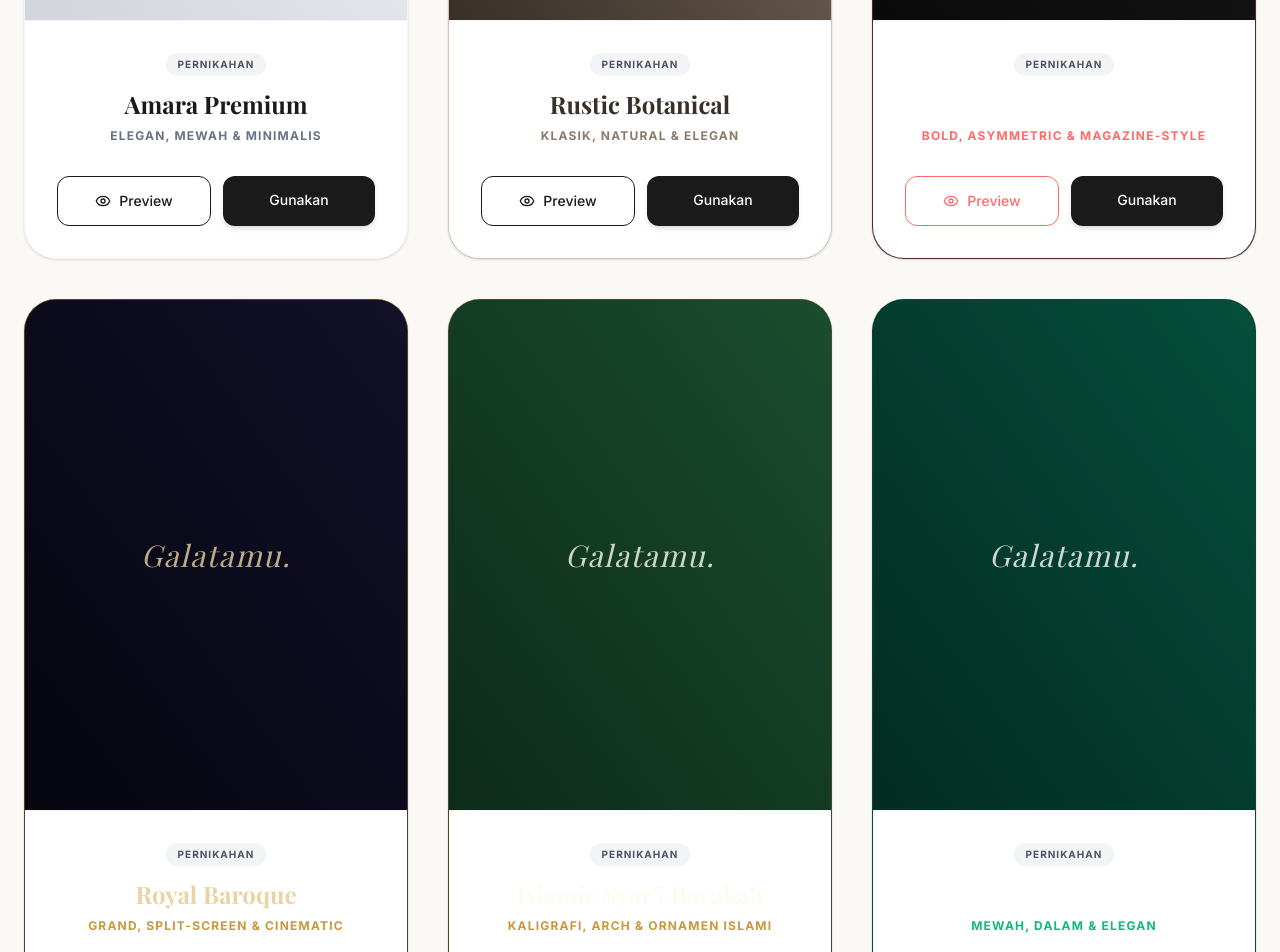
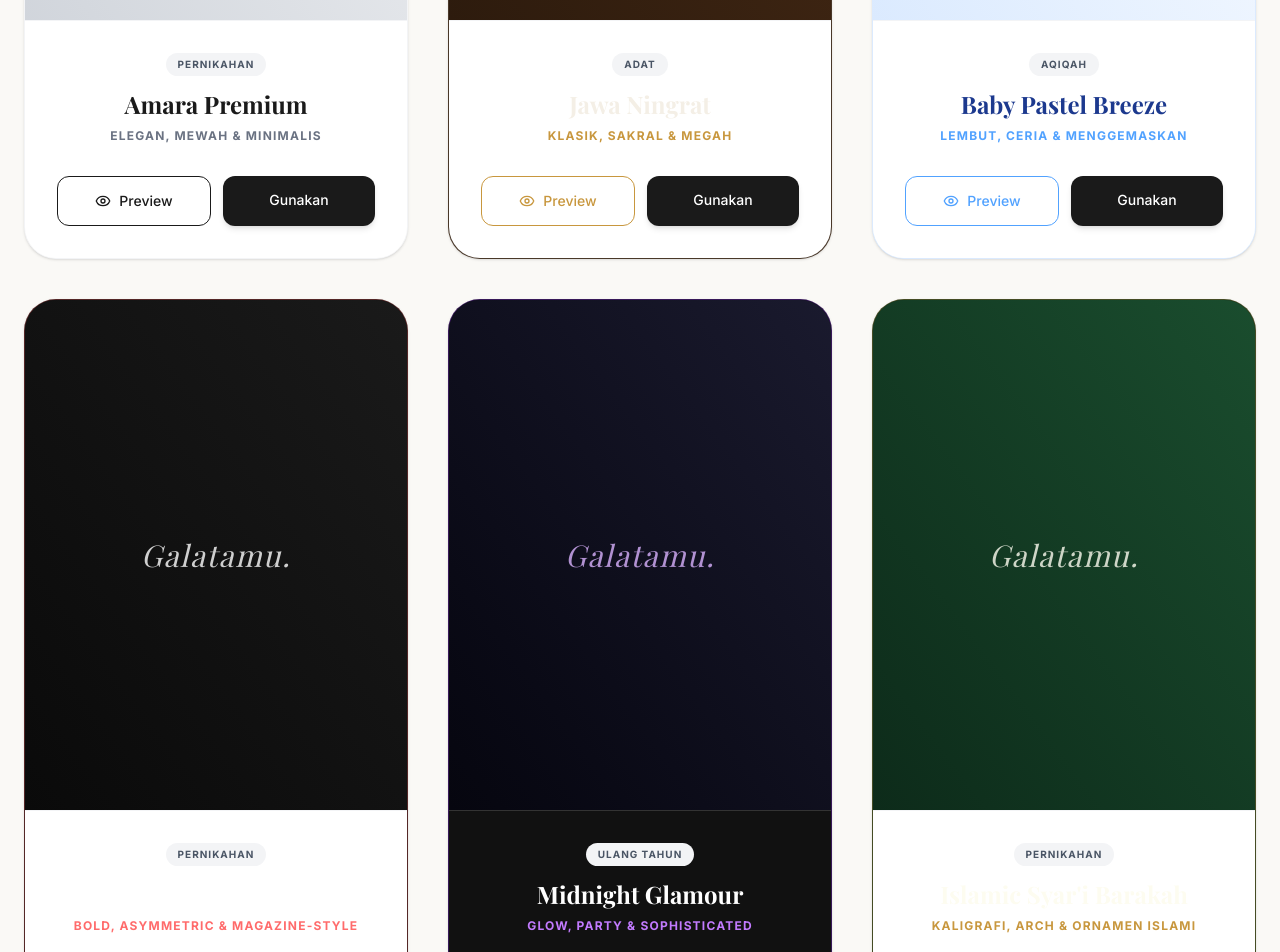
Before and after one commit to hellogalatamu/galatamu, a Next.js app: page / in a window 1280 px wide. Shown: the part 2640-3592 px from the top of the page. Built offline with nearby package versions, Linux system fonts and the light colour scheme; no server answers; a web font is replaced by a local one.

Commit message:
Polish: Expand landing page themes and categories

```diff
--- a/app/page.tsx
+++ b/app/page.tsx
@@ -32,7 +32,7 @@ const DEMO_DATA = {
 };
 
 // Theme Catalog Data
-const CATEGORIES = ["Semua", "Pernikahan"];
+const CATEGORIES = ["Semua", "Pernikahan", "Adat", "Aqiqah", "Ulang Tahun"];
 
 const THEMES: any[] = [
   {
@@ -50,17 +50,32 @@ const THEMES: any[] = [
     waText: `Assalamu'alaikum, Kak Admin Galatamu 👋\n\nSaya tertarik dengan *Tema Amara Premium* dan ingin memesan undangan digital untuk pernikahan saya.\n\nBoleh saya tahu detailnya? 🙏`,
   },
   {
-    id: "rustic_01",
-    name: "Rustic Botanical",
-    category: "Pernikahan",
-    tagline: "Klasik, Natural & Elegan",
-    bg: "bg-[#f4efe6]",
-    border: "border-[#d4c3b3]",
-    textColor: "text-[#382f27]",
-    tagColor: "text-[#8c7a6b]",
-    previewBg: "from-[#382f27] to-[#8c7a6b]",
+    id: "jawa_01",
+    name: "Jawa Ningrat",
+    category: "Adat",
+    tagline: "Klasik, Sakral & Megah",
+    bg: "bg-[#2d1b0d]",
+    border: "border-[#8c7a6b]/30",
+    textColor: "text-[#f4efe6]",
+    tagColor: "text-[#c8973e]",
+    previewBg: "from-[#2d1b0d] to-[#4a2c16]",
     previewText: "text-[#f4efe6]",
-    waText: `Assalamu'alaikum, Kak Admin Galatamu 👋\n\nSaya tertarik dengan *Tema Rustic Botanical* dan ingin memesan undangan digital untuk pernikahan saya.\n\nBoleh saya tahu detailnya? 🙏`,
+    btnBorder: "border-[#c8973e] text-[#c8973e] hover:bg-[#c8973e] hover:text-[#2d1b0d]",
+    waText: `Assalamu'alaikum, Kak Admin Galatamu 👋\n\nSaya tertarik dengan *Tema Jawa Ningrat* untuk pernikahan saya.`,
+  },
+  {
+    id: "aqiqah_01",
+    name: "Baby Pastel Breeze",
+    category: "Aqiqah",
+    tagline: "Lembut, Ceria & Menggemaskan",
+    bg: "bg-[#f0f9ff]",
+    border: "border-blue-100",
+    textColor: "text-blue-900",
+    tagColor: "text-blue-400",
+    previewBg: "from-blue-100 to-white",
+    previewText: "text-blue-600",
+    btnBorder: "border-blue-400 text-blue-400 hover:bg-blue-400 hover:text-white",
+    waText: `Assalamu'alaikum, Kak Admin Galatamu 👋\n\nSaya tertarik dengan *Tema Baby Pastel Breeze* untuk acara Aqiqah anak saya.`,
   },
   {
     id: "modern_01",
@@ -77,18 +92,18 @@ const THEMES: any[] = [
     waText: `Assalamu'alaikum, Kak Admin Galatamu 👋\n\nSaya tertarik dengan *Tema Modern Editorial* untuk pernikahan saya.`,
   },
   {
-    id: "royal_01",
-    name: "Royal Baroque",
-    category: "Pernikahan",
-    tagline: "Grand, Split-Screen & Cinematic",
+    id: "sweet17_01",
+    name: "Midnight Glamour",
+    category: "Ulang Tahun",
+    tagline: "Glow, Party & Sophisticated",
     bg: "bg-[#06060f]",
-    border: "border-[#c8973e]/40",
-    textColor: "text-[#e8d5a3]",
-    tagColor: "text-[#c8973e]",
-    previewBg: "from-[#06060f] to-[#12102a]",
-    previewText: "text-[#e8d5a3]",
-    btnBorder: "border-[#c8973e] text-[#c8973e] hover:bg-[#c8973e] hover:text-[#06060f]",
-    waText: `Assalamu'alaikum, Kak Admin Galatamu 👋\n\nSaya tertarik dengan *Tema Royal Baroque* untuk pernikahan saya.`,
+    border: "border-purple-500/30",
+    textColor: "text-white",
+    tagColor: "text-purple-400",
+    previewBg: "from-[#06060f] to-[#1a1a2e]",
+    previewText: "text-purple-300",
+    btnBorder: "border-purple-400 text-purple-400 hover:bg-purple-400 hover:text-white",
+    waText: `Assalamu'alaikum, Kak Admin Galatamu 👋\n\nSaya tertarik dengan *Tema Midnight Glamour* untuk Sweet 17 saya.`,
   },
   {
     id: "islamic_01",
@@ -103,22 +118,9 @@ const THEMES: any[] = [
     previewText: "text-[#fdfcf0]",
     btnBorder: "border-[#c8973e] text-[#c8973e] hover:bg-[#c8973e] hover:text-[#0d2b1a]",
     waText: `Assalamu'alaikum, Kak Admin Galatamu 👋\n\nSaya tertarik dengan *Tema Islamic Syar'i Barakah* untuk pernikahan saya.`,
-  },
-  {
-    id: "emerald_01",
-    name: "Emerald Green Glow",
-    category: "Pernikahan",
-    tagline: "Mewah, Dalam & Elegan",
-    bg: "bg-[#022c22]",
-    border: "border-[#10b981]/20",
-    textColor: "text-white",
-    tagColor: "text-[#10b981]",
-    previewBg: "from-[#022c22] to-[#064e3b]",
-    previewText: "text-white",
-    btnBorder: "border-[#10b981] text-[#10b981] hover:bg-[#10b981] hover:text-white",
-    waText: `Assalamu'alaikum, Kak Admin Galatamu 👋\n\nSaya tertarik dengan *Tema Emerald Green Glow* untuk pernikahan saya.`,
   }
 ];
+
 
 const FEATURES = [
   { icon: <Music className="w-6 h-6" />, title: "Musik Otomatis", desc: "Alunan musik indah yang berputar secara otomatis saat undangan dibuka." },
```
